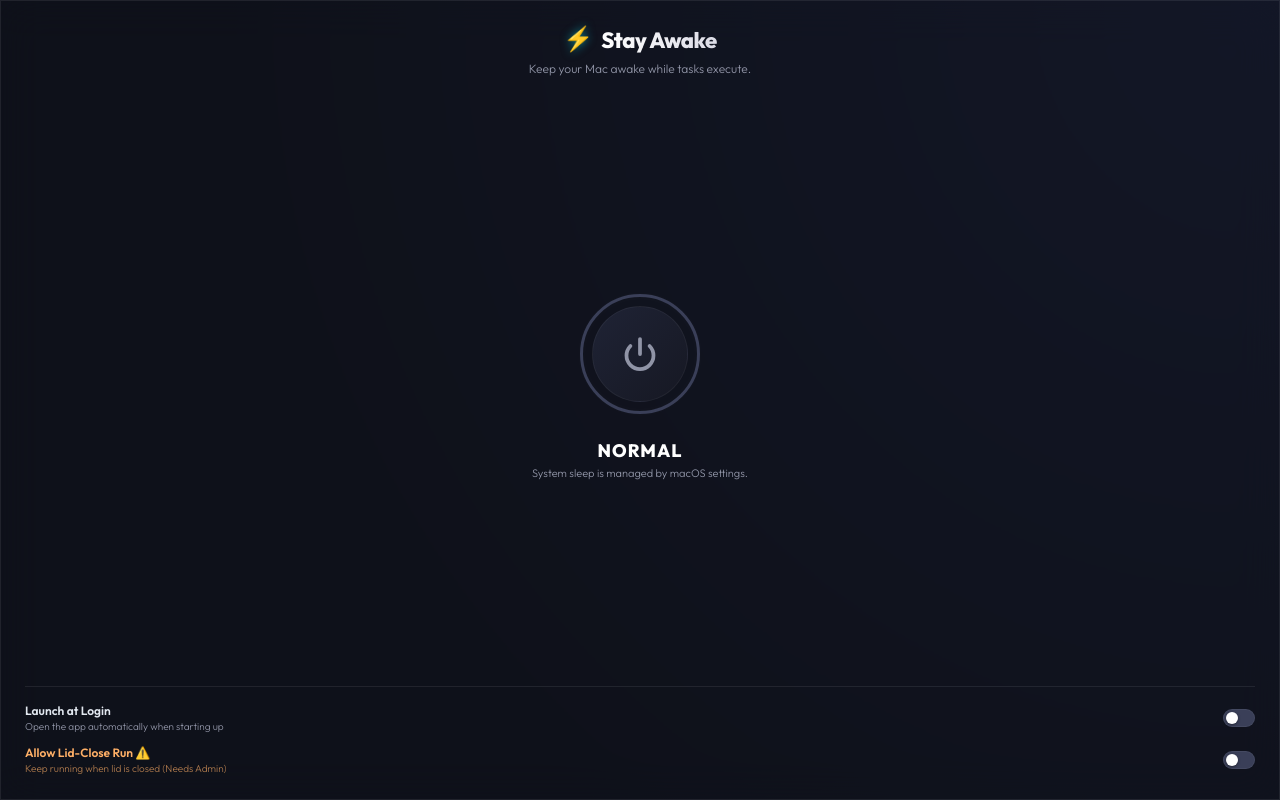
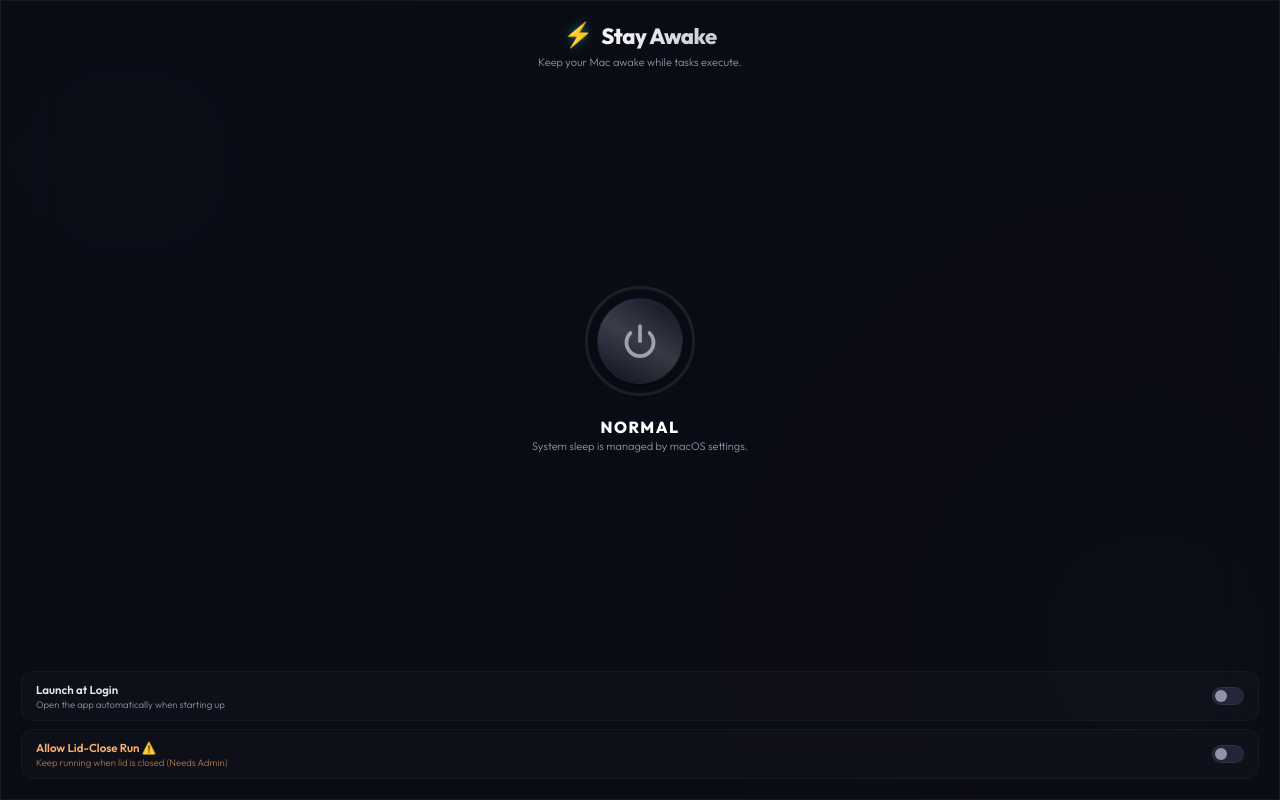
Before and after one commit to princev89/stay-awake, a website built with Vite: page frontend/index.html in a window 1280 px wide. Built offline with nearby package versions, Linux system fonts and the light colour scheme.

Commit message:
Upgrade UI to a premium glassmorphic cards layout with ambient glows and polished button sheen

```diff
--- a/frontend/src/main.js
+++ b/frontend/src/main.js
@@ -15,11 +15,13 @@
 function updateUI(awake) {
   isAwake = awake;
   if (awake) {
+    document.body.classList.add("awake-mode");
     powerRing.classList.remove("state-normal");
     powerRing.classList.add("state-awake");
     statusLabel.textContent = "AWAKE";
     statusDesc.textContent = "Your Mac is locked awake. Long running tasks can continue uninterrupted.";
   } else {
+    document.body.classList.remove("awake-mode");
     powerRing.classList.remove("state-awake");
     powerRing.classList.add("state-normal");
     statusLabel.textContent = "NORMAL";
--- a/frontend/src/style.css
+++ b/frontend/src/style.css
@@ -1,12 +1,12 @@
 :root {
-  --bg-color: #0c0d12;
-  --container-bg: rgba(18, 20, 32, 0.6);
-  --border-color: rgba(255, 255, 255, 0.08);
+  --bg-color: #07080c;
+  --container-bg: rgba(12, 14, 24, 0.75);
+  --border-color: rgba(255, 255, 255, 0.06);
   --text-primary: #ffffff;
   --text-secondary: #9094a6;
   --accent-active: #00f2fe;
   --accent-active-gradient: linear-gradient(135deg, #00f2fe 0%, #4facfe 100%);
-  --accent-inactive: #3a3f58;
+  --accent-inactive: #222638;
   --glow-active: rgba(0, 242, 254, 0.35);
   --glow-active-deep: rgba(0, 242, 254, 0.15);
   --glow-inactive: rgba(255, 255, 255, 0.02);
@@ -22,7 +22,9 @@
 body {
   width: 100vw;
   height: 100vh;
-  background: radial-gradient(circle at top right, #171c32 0%, #0c0d12 70%);
+  background: radial-gradient(circle at 10% 20%, rgba(0, 242, 254, 0.04) 0%, transparent 40%),
+              radial-gradient(circle at 90% 80%, rgba(79, 172, 254, 0.04) 0%, transparent 40%),
+              var(--bg-color);
   font-family: var(--font-family);
   color: var(--text-primary);
   display: flex;
@@ -31,26 +33,40 @@
   overflow: hidden;
   user-select: none;
   -webkit-font-smoothing: antialiased;
+  transition: background 0.8s ease;
+}
+
+body.awake-mode {
+  background: radial-gradient(circle at 10% 20%, rgba(0, 242, 254, 0.08) 0%, transparent 50%),
+              radial-gradient(circle at 90% 80%, rgba(79, 172, 254, 0.08) 0%, transparent 50%),
+              #05060a;
 }
 
 /* App Glass Container */
 .app-container {
   width: 100%;
   height: 100%;
-  padding: 24px;
+  padding: 20px;
   background: var(--container-bg);
-  backdrop-filter: blur(20px);
-  -webkit-backdrop-filter: blur(20px);
+  backdrop-filter: blur(30px);
+  -webkit-backdrop-filter: blur(30px);
   border: 1px solid var(--border-color);
   display: flex;
   flex-direction: column;
   justify-content: space-between;
+  transition: border-color 0.5s ease, box-shadow 0.5s ease;
+  box-shadow: 0 20px 50px rgba(0, 0, 0, 0.4);
+}
+
+body.awake-mode .app-container {
+  border-color: rgba(0, 242, 254, 0.15);
+  box-shadow: 0 20px 50px rgba(0, 0, 0, 0.5), 0 0 30px rgba(0, 242, 254, 0.03);
 }
 
 /* Header */
 .app-header {
   text-align: center;
-  margin-bottom: 8px;
+  margin-bottom: 4px;
 }
 
 .logo-area {
@@ -58,26 +74,39 @@
   align-items: center;
   justify-content: center;
   gap: 8px;
-  margin-bottom: 6px;
+  margin-bottom: 4px;
 }
 
 .logo-icon {
   font-size: 24px;
-  text-shadow: 0 0 10px rgba(0, 242, 254, 0.5);
+  text-shadow: 0 0 10px rgba(0, 242, 254, 0.4);
   animation: logo-float 3s ease-in-out infinite;
+  transition: all 0.5s ease;
+}
+
+body.awake-mode .logo-icon {
+  transform: scale(1.1);
+  text-shadow: 0 0 20px rgba(0, 242, 254, 0.8), 0 0 30px rgba(0, 242, 254, 0.4);
 }
 
 .app-header h1 {
   font-size: 22px;
   font-weight: 800;
   letter-spacing: -0.5px;
-  background: linear-gradient(to right, #ffffff, #dcdce6);
+  background: linear-gradient(135deg, #ffffff 0%, #c5c5d2 100%);
+  -webkit-background-clip: text;
+  -webkit-text-fill-color: transparent;
+  transition: all 0.5s ease;
+}
+
+body.awake-mode .app-header h1 {
+  background: linear-gradient(135deg, #ffffff 30%, #00f2fe 100%);
   -webkit-background-clip: text;
   -webkit-text-fill-color: transparent;
 }
 
 .app-description {
-  font-size: 12px;
+  font-size: 11px;
   color: var(--text-secondary);
   font-weight: 300;
 }
@@ -89,21 +118,21 @@
   align-items: center;
   justify-content: center;
   flex-grow: 1;
-  gap: 20px;
+  gap: 16px;
 }
 
 .power-ring-container {
   position: relative;
-  width: 130px;
-  height: 130px;
+  width: 120px;
+  height: 120px;
   display: flex;
   justify-content: center;
   align-items: center;
 }
 
 .power-ring {
-  width: 120px;
-  height: 120px;
+  width: 110px;
+  height: 110px;
   border-radius: 50%;
   display: flex;
   justify-content: center;
@@ -114,8 +143,8 @@
 
 /* Normal State Ring */
 .power-ring.state-normal {
-  border: 3px solid var(--accent-inactive);
-  box-shadow: 0 0 15px var(--glow-inactive), inset 0 0 15px var(--glow-inactive);
+  border: 3px solid rgba(255, 255, 255, 0.08);
+  box-shadow: 0 0 15px rgba(255, 255, 255, 0.01), inset 0 0 15px rgba(255, 255, 255, 0.01);
 }
 
 /* Awake State Ring (Neon Glow & Pulsing) */
@@ -145,8 +174,8 @@
 
 /* Power Button Inner Styling */
 .power-button {
-  width: 96px;
-  height: 96px;
+  width: 86px;
+  height: 86px;
   border-radius: 50%;
   border: none;
   outline: none;
@@ -155,27 +184,47 @@
   justify-content: center;
   align-items: center;
   color: #fff;
-  transition: all 0.4s cubic-bezier(0.16, 1, 0.3, 1);
+  transition: all 0.5s cubic-bezier(0.16, 1, 0.3, 1);
+  position: relative;
+  overflow: hidden;
+}
+
+.power-button::after {
+  content: "";
+  position: absolute;
+  top: -50%;
+  left: -50%;
+  width: 200%;
+  height: 200%;
+  background: linear-gradient(30deg, transparent 30%, rgba(255, 255, 255, 0.08) 40%, rgba(255, 255, 255, 0.15) 50%, rgba(255, 255, 255, 0.08) 60%, transparent 70%);
+  transition: all 0.8s ease;
+}
+
+.power-button:hover::after {
+  transform: rotate(180deg);
 }
 
 .power-ring.state-normal .power-button {
-  background: linear-gradient(135deg, #1f2335 0%, #161823 100%);
+  background: linear-gradient(135deg, rgba(31, 35, 53, 0.8) 0%, rgba(22, 24, 35, 0.8) 100%);
   color: var(--text-secondary);
-  border: 1px solid rgba(255, 255, 255, 0.05);
+  border: 1px solid rgba(255, 255, 255, 0.04);
+  box-shadow: inset 0 2px 4px rgba(255, 255, 255, 0.03), 0 4px 10px rgba(0, 0, 0, 0.3);
 }
 
 .power-ring.state-awake .power-button {
   background: var(--accent-active-gradient);
   color: #0c0d12;
-  box-shadow: 0 5px 15px rgba(0, 242, 254, 0.4);
+  box-shadow: 0 0 25px rgba(0, 242, 254, 0.4),
+              inset 0 2px 4px rgba(255, 255, 255, 0.3),
+              0 6px 15px rgba(0, 242, 254, 0.2);
 }
 
 .power-button:active {
-  transform: scale(0.94);
+  transform: scale(0.93);
 }
 
 .power-button svg {
-  transition: transform 0.4s ease;
+  transition: transform 0.5s cubic-bezier(0.16, 1, 0.3, 1);
 }
 
 .power-ring.state-awake .power-button svg {
@@ -188,10 +237,10 @@
 }
 
 .status-label {
-  font-size: 18px;
+  font-size: 16px;
   font-weight: 800;
-  letter-spacing: 1px;
-  margin-bottom: 4px;
+  letter-spacing: 1.5px;
+  margin-bottom: 2px;
   transition: color 0.4s ease;
 }
 
@@ -217,31 +266,41 @@
 .settings-panel {
   display: flex;
   flex-direction: column;
-  gap: 12px;
-  border-top: 1px solid var(--border-color);
-  padding-top: 16px;
+  gap: 8px;
+  padding-top: 8px;
 }
 
 .setting-item {
   display: flex;
   justify-content: space-between;
   align-items: center;
+  background: rgba(255, 255, 255, 0.02);
+  border: 1px solid rgba(255, 255, 255, 0.03);
+  border-radius: 12px;
+  padding: 10px 14px;
+  transition: all 0.3s cubic-bezier(0.25, 0.8, 0.25, 1);
+}
+
+.setting-item:hover {
+  background: rgba(255, 255, 255, 0.04);
+  border-color: rgba(255, 255, 255, 0.07);
+  transform: translateY(-1px);
 }
 
 .setting-info {
   display: flex;
   flex-direction: column;
-  gap: 2px;
+  gap: 1px;
 }
 
 .setting-title {
-  font-size: 12px;
+  font-size: 11.5px;
   font-weight: 600;
   color: #e2e8f0;
 }
 
 .setting-sub {
-  font-size: 10px;
+  font-size: 9.5px;
   color: var(--text-secondary);
   font-weight: 300;
 }
@@ -280,14 +339,14 @@
   width: 12px;
   left: 2px;
   bottom: 2px;
-  background-color: white;
+  background-color: #9094a6;
   transition: .3s;
   border-radius: 50%;
-  box-shadow: 0 1px 3px rgba(0,0,0,0.4);
 }
 
 input:checked + .slider {
   background-color: var(--accent-active);
+  box-shadow: 0 0 10px rgba(0, 242, 254, 0.3);
 }
 
 input:checked + .slider:before {
@@ -300,23 +359,23 @@
 }
 
 .text-warning .setting-sub {
-  color: #ffb067a8;
+  color: rgba(255, 176, 103, 0.65);
 }
 
-/* Update Banner pill styling */
+/* Update Banner */
 .update-banner {
   display: inline-flex;
   align-items: center;
-  gap: 8px;
-  background: rgba(165, 180, 252, 0.1);
-  border: 1px solid rgba(165, 180, 252, 0.25);
+  gap: 6px;
+  background: rgba(0, 242, 254, 0.08);
+  border: 1px solid rgba(0, 242, 254, 0.2);
   border-radius: 20px;
-  padding: 4px 10px;
-  margin-top: 10px;
-  font-size: 10px;
+  padding: 3px 8px;
+  margin-top: 6px;
+  font-size: 9px;
   font-weight: 600;
-  color: #a5b4fc;
-  box-shadow: 0 0 10px rgba(165, 180, 252, 0.1);
+  color: #00f2fe;
+  box-shadow: 0 0 10px rgba(0, 242, 254, 0.05);
   animation: banner-glow 3s infinite alternate;
 }
 
@@ -330,13 +389,13 @@
 }
 
 .update-btn {
-  background: #a5b4fc;
+  background: #00f2fe;
   color: #0c0d12;
   border: none;
   outline: none;
   border-radius: 10px;
-  padding: 2px 8px;
-  font-size: 9px;
+  padding: 1px 6px;
+  font-size: 8.5px;
   font-weight: 700;
   cursor: pointer;
   font-family: var(--font-family);
@@ -348,13 +407,9 @@
   transform: scale(1.05);
 }
 
-.update-btn:active {
-  transform: scale(0.95);
-}
-
 @keyframes banner-glow {
-  0% { box-shadow: 0 0 5px rgba(165, 180, 252, 0.05); border-color: rgba(165, 180, 252, 0.2); }
-  100% { box-shadow: 0 0 15px rgba(165, 180, 252, 0.25); border-color: rgba(165, 180, 252, 0.5); }
+  0% { box-shadow: 0 0 5px rgba(0, 242, 254, 0.05); border-color: rgba(0, 242, 254, 0.15); }
+  100% { box-shadow: 0 0 15px rgba(0, 242, 254, 0.2); border-color: rgba(0, 242, 254, 0.4); }
 }
 
 @keyframes pulse-op {
```
